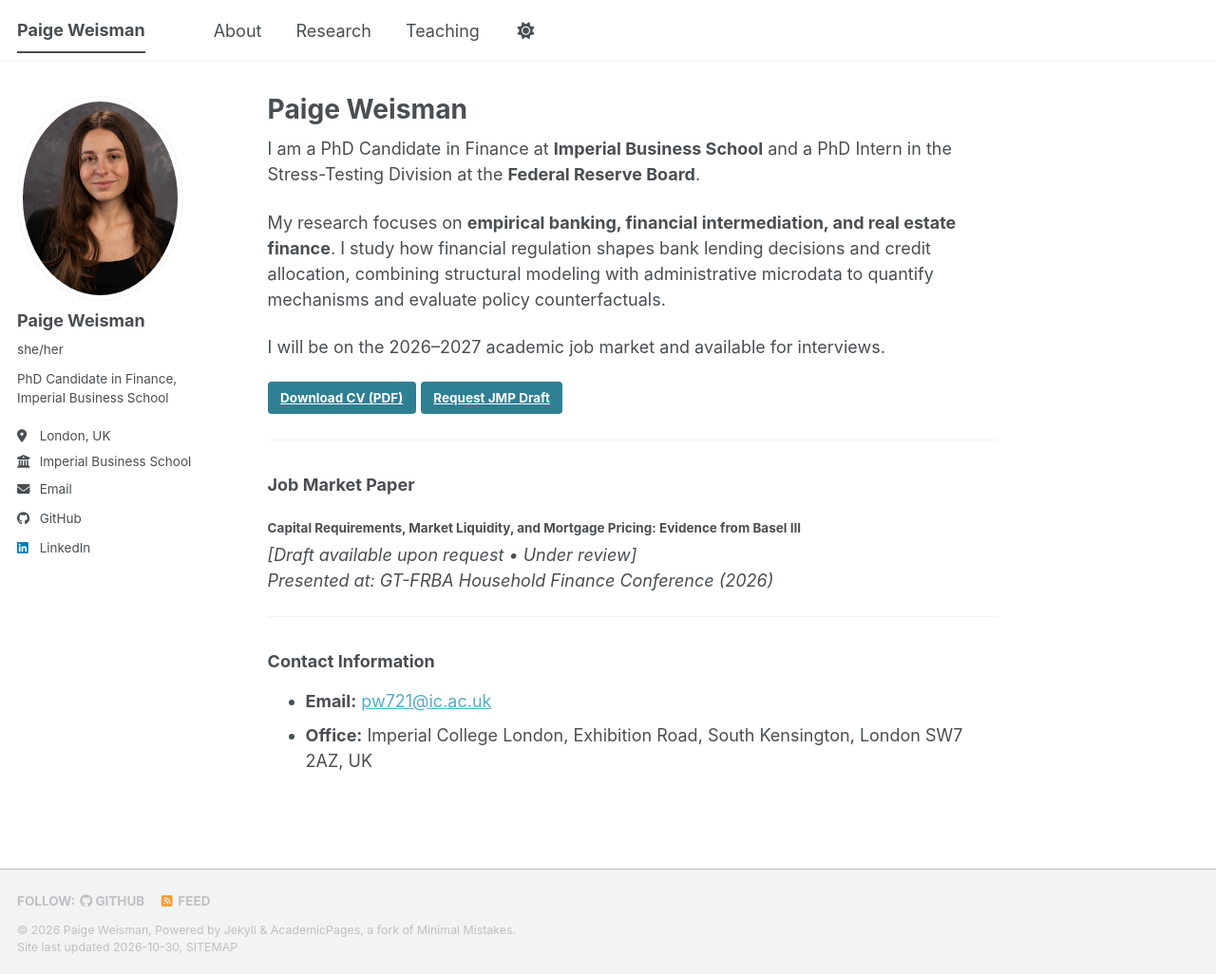
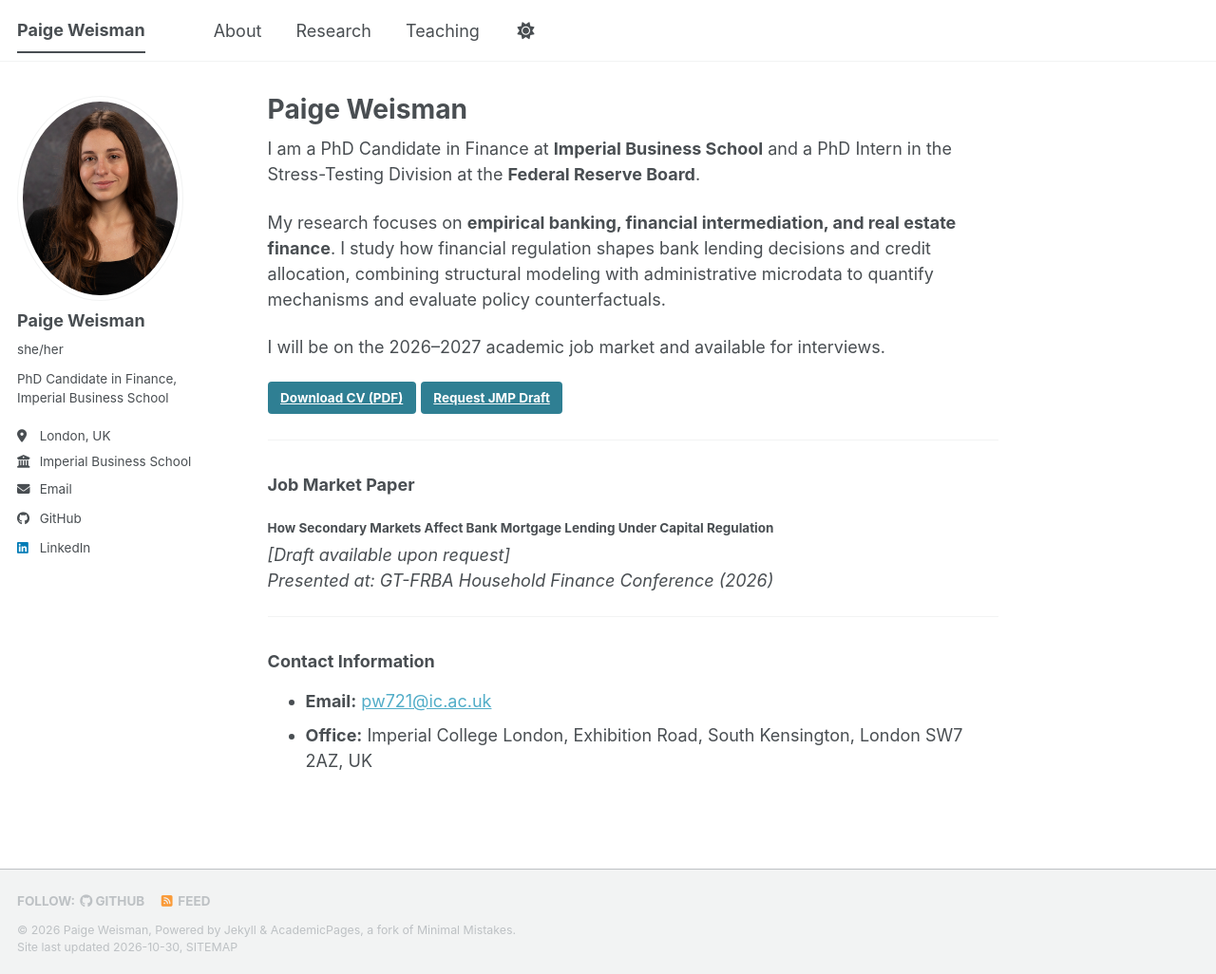
Before and after one commit to pweisman/pweisman.github.io, a Jekyll site: the page built from _pages/about.md, in a window 1280 px wide and 1026 px high. Shown: the whole window at 95% size. Built offline with Jekyll 4.4.1, drawn with Linux system fonts in a browser that asks for light colours; a style sheet for code colours, icons or effects is not loaded.

Commit message:
Update about.md

```diff
--- a/_pages/about.md
+++ b/_pages/about.md
@@ -20,8 +20,8 @@ I will be on the 2026–2027 academic job market and available for interviews.
 
 ### Job Market Paper
 
-#### **Capital Requirements, Market Liquidity, and Mortgage Pricing: Evidence from Basel III**
-*[Draft available upon request &bull; Under review]*
+#### **How Secondary Markets Affect Bank Mortgage Lending Under Capital Regulation**
+*[Draft available upon request]*
 *Presented at: GT-FRBA Household Finance Conference (2026)*
 
 ---
```
